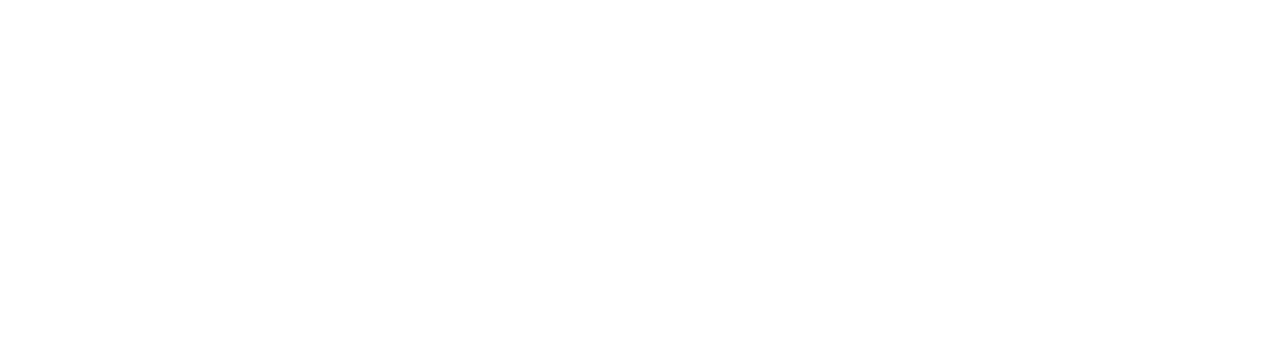
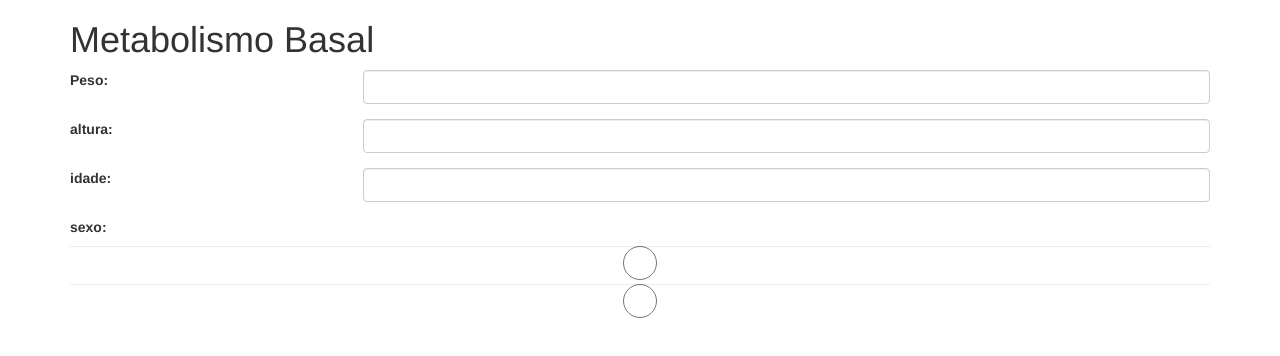
Before and after one commit to viniciuscorreialourenco/Metabolismo, a website: page www/index.html in a window 1280 px wide. Drawn offline with Linux system fonts and the light colour scheme; files whose address does not match are found by name.

Commit message:
montando a estrutura html do aplicativo

```diff
--- a/www/index.html
+++ b/www/index.html
@@ -14,6 +14,62 @@
 
 </head>
 <body>
+  <div class="container">
 
+    <div class="row">
+      <div class="col-xs-12">
+        <h1>Metabolismo Basal</h1>
+      </div>
+    </div>
+
+    <div class="row">
+      <div class="col-xs-3">
+        <label>Peso: </label>
+      </div>
+      <div class="col-xs-9">
+        <div class="form-group">
+          <input type="number" class="form-control">
+        </div>
+      </div>
+    </div>
+
+    <div class="row">
+      <div class="col-xs-3">
+        <label>altura: </label>
+      </div>
+      <div class="col-xs-9">
+        <div class="form-group">
+          <input type="number" class="form-control">
+        </div>
+      </div>
+    </div>
+
+    <div class="row">
+      <div class="col-xs-3">
+        <label>idade: </label>
+      </div>
+      <div class="col-xs-9">
+        <div class="form-group">
+          <input type="number" class="form-control">
+        </div>
+      </div>
+    </div>
+
+    <div class="row">
+      <div class="col-xs-12">
+        <label>sexo: </label>
+      </div>
+    </div>
+
+    <div class="row">
+      <div class="col-xs-12">
+        <div class="form-group">
+          <input type="radio" value="masculino" class="form-control">
+          <input type="radio" value="feminino" class="form-control">
+        </div>
+      </div>
+    </div>
+
+  </div>
 </body>
 </html>
```
